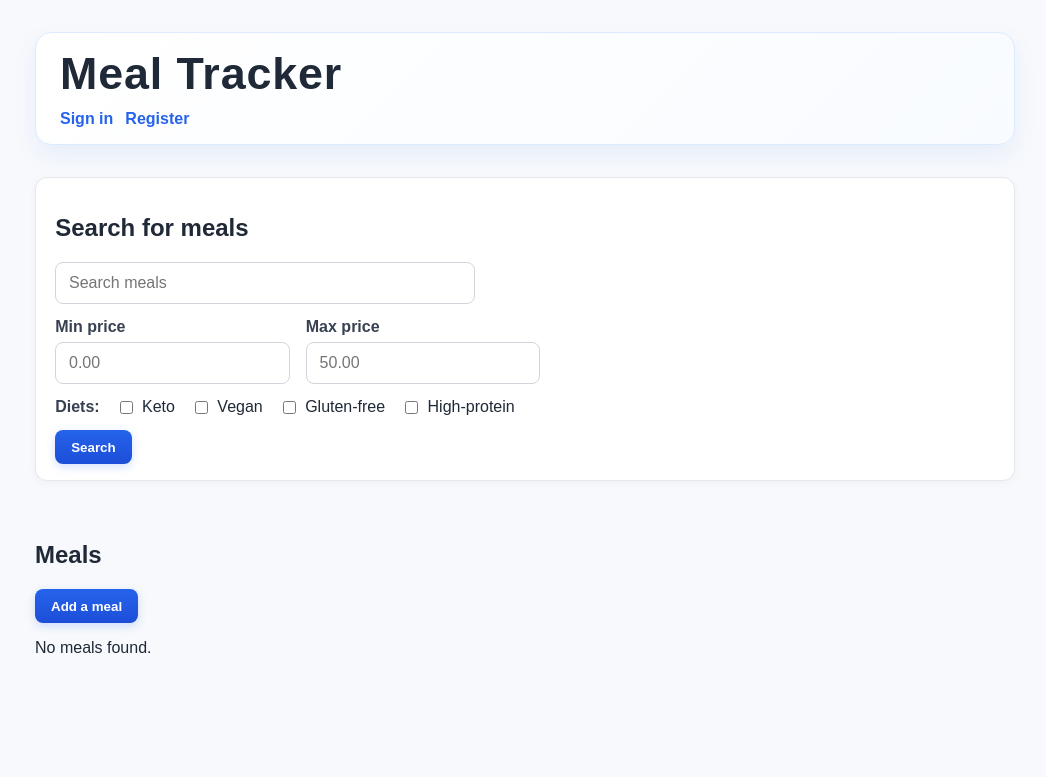
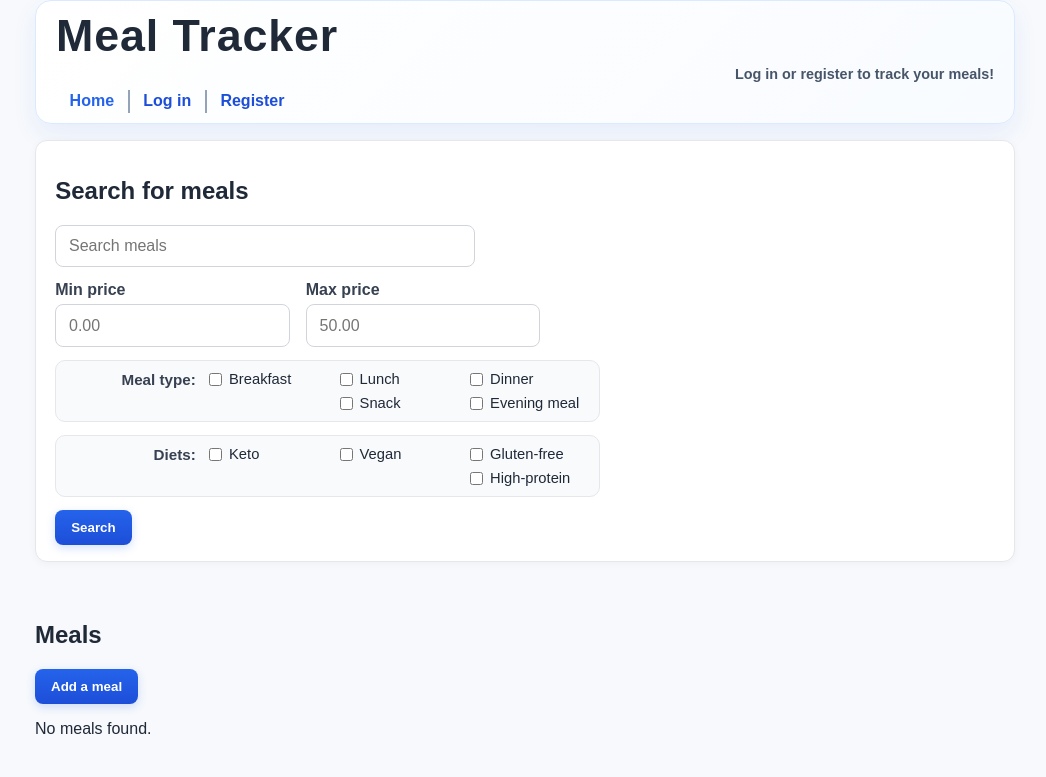
Before and after one commit to tomppaaa/MakroPaivakirja, a Flask app: page / in a window 1280 px wide. Shown: the top 777 px of the page, without its empty margins (115-1161 px from the left). Run offline with Flask 3, Linux system fonts and the light colour scheme; data comes from the database, SQL or seed files in the repository; data that the repository does not hold is empty; some libraries are stand-ins or nearby versions.

Commit message:
Modified appereance to look better and created layout.html to make ui more consistent. Part 2

```diff
--- a/app.py
+++ b/app.py
@@ -219,6 +219,8 @@ def index():
     min_price = request.args.get("min_price", "").strip()
     max_price = request.args.get("max_price", "").strip()
     selected_diets = request.args.getlist("diets")
+    selected_meal_types = request.args.getlist("meal_types")
+    all_meal_types = ["Breakfast", "Lunch", "Dinner", "Snack", "Evening meal"]
 
     try:
         min_price_value = float(min_price) if min_price else None
@@ -269,6 +271,13 @@ def index():
             params.append(f"%,{diet_id},%")
         conditions.append("(" + " OR ".join(diet_filters) + ")")
 
+    if selected_meal_types:
+        meal_type_filters = []
+        for meal_type in selected_meal_types:
+            meal_type_filters.append("LOWER(m.meal_type) = LOWER(?)")
+            params.append(meal_type)
+        conditions.append("(" + " OR ".join(meal_type_filters) + ")")
+
     if conditions:
         sql += " WHERE " + " AND ".join(conditions)
 
@@ -280,7 +289,9 @@ def index():
         "index.html",
         meals=meal_rows,
         all_diets=diets,
+        all_meal_types=all_meal_types,
         selected_diets=selected_diets,
+        selected_meal_types=selected_meal_types,
         query=search_query,
         min_price=min_price,
         max_price=max_price,
--- a/static/style.css
+++ b/static/style.css
@@ -1,7 +1,7 @@
 body {
     font-family: Arial, sans-serif;
     margin: 0;
-    padding: 2rem 1rem;
+    padding: 0 1rem 1.5rem;
     background: #f7f9fc;
     color: #1f2937;
     display: flex;
@@ -35,9 +35,9 @@ header {
     display: flex;
     flex-direction: column;
     align-items: flex-start;
-    gap: 0.75rem;
-    margin-bottom: 2rem;
-    padding: 1rem 1.5rem;
+    gap: 0.5rem;
+    margin-bottom: 1rem;
+    padding: 0.65rem 1.25rem;
     background: linear-gradient(135deg, #ffffff 0%, #f8fbff 100%);
     border: 1px solid #dbeafe;
     border-radius: 16px;
@@ -61,15 +61,37 @@ header {
     color: inherit;
 }
 
+.user-status {
+    align-self: flex-end;
+    margin-top: -0.15rem;
+    font-size: 0.9rem;
+    font-weight: 600;
+    color: #475569;
+}
+
 nav {
     display: flex;
     flex-wrap: wrap;
-    gap: 0.75rem;
+    gap: 0;
     align-items: center;
     width: 100%;
 }
 
-nav a,
+nav a {
+    text-decoration: none;
+    color: #2563eb;
+    font-weight: 600;
+    transition: all 0.2s ease;
+    padding: 0 0.85rem;
+    line-height: 1.4;
+}
+
+nav a + a {
+    border-left: 2px solid #94a3b8;
+    padding-left: 0.85rem;
+    color: #1d4ed8;
+}
+
 .action-link {
     text-decoration: none;
     color: #2563eb;
@@ -162,22 +184,40 @@ nav a:hover,
 .diet-filter-group {
     display: flex;
     flex-wrap: wrap;
-    gap: 0.75rem 1rem;
+    gap: 0.2rem 0.5rem;
     align-items: center;
+    justify-content: flex-end;
+    padding: 0.45rem 0.7rem;
+    border: 1px solid #e5e7eb;
+    border-radius: 10px;
+    background: #f8fafc;
+    width: min(100%, 520px);
+    margin-left: auto;
 }
 
 .diet-filter-group p {
     margin: 0;
-    font-weight: 600;
+    font-weight: 700;
     color: #374151;
+    min-width: 86px;
+    flex: 0 0 auto;
+    text-align: right;
+    font-size: 0.95rem;
 }
 
 .diet-option {
     display: inline-flex;
-    gap: 0.4rem;
+    gap: 0.25rem;
     align-items: center;
     font-weight: 500;
     color: #1f2937;
+    padding: 0.06rem 0.08rem;
+    white-space: nowrap;
+    flex: 0 0 120px;
+    width: 120px;
+    max-width: 120px;
+    justify-content: flex-start;
+    font-size: 0.92rem;
 }
 
 .search-actions {
--- a/templates/index.html
+++ b/templates/index.html
@@ -1,30 +1,8 @@
-<!DOCTYPE html>
-<html lang="fi">
-<head>
-    <meta charset="UTF-8">
-    <title>Meal Tracker</title>
-    <link rel="stylesheet" href="/static/style.css">
-</head>
-<body>
+{% extends "layout.html" %}
 
-    <!-- Yläpalkki -->
-    <header>
-        <h1 class="site-title"><a href="/">Meal Tracker</a></h1>
-        <nav>
-            {% if session.get("user_id") %}
-                <span>Hello, {{ session.user_name }}!</span>
-                <a href="/profile">Profile</a>
+{% block title %}Meal Tracker{% endblock %}
 
-                <a href="/logout">Log out</a>
-            {% else %}
-                <a href="/login">Sign in</a>
-                <a href="/register">Register</a>
-            {% endif %}
-        </nav>
-    </header>
-
-    <main>
-        <!-- Hakulomake -->
+{% block content %}
     <section class="search-panel">
         <h2>Search for meals</h2>
         <form action="/" method="GET" class="search-form">
@@ -42,6 +20,17 @@
             </div>
 
             <div class="diet-filter-group">
+                <p>Meal type:</p>
+                {% for meal_type in all_meal_types %}
+                    <label class="diet-option">
+                        <input type="checkbox" name="meal_types" value="{{ meal_type }}"
+                            {% if meal_type in selected_meal_types %}checked{% endif %}>
+                        {{ meal_type }}
+                    </label>
+                {% endfor %}
+            </div>
+
+            <div class="diet-filter-group">
                 <p>Diets:</p>
                 {% for diet in all_diets %}
                     <label class="diet-option">
@@ -54,14 +43,13 @@
 
             <div class="search-actions">
                 <button type="submit">Search</button>
-                    {% if query or min_price or max_price or selected_diets %}
+                {% if query or min_price or max_price or selected_diets or selected_meal_types %}
                     <a href="/" class="action-link secondary-link">Clear</a>
                 {% endif %}
             </div>
         </form>
     </section>
 
-        <!-- Aterialistaus -->
     <section>
         <h2>Meals</h2>
         <form action="/meal" method="GET">
@@ -86,7 +74,4 @@
             <p>No meals found.</p>
         {% endfor %}
     </section>
-    </main>
-
-</body>
-</html>
+{% endblock %}
```
Also changed, not shown: templates/edit_meal.html (+5 -15 lines), templates/form.html (+8 -14 lines), templates/login.html (+5 -15 lines), templates/meal.html (+5 -15 lines), templates/meal_detail.html (+5 -15 lines), templates/profile.html (+5 -19 lines), templates/register.html (+5 -14 lines), templates/result.html (+8 -13 lines), templates/user_meals.html (+5 -25 lines), tests/test_app_errors.py (+26 -0 lines). Lines whose indentation alone changed are shown as unchanged.
